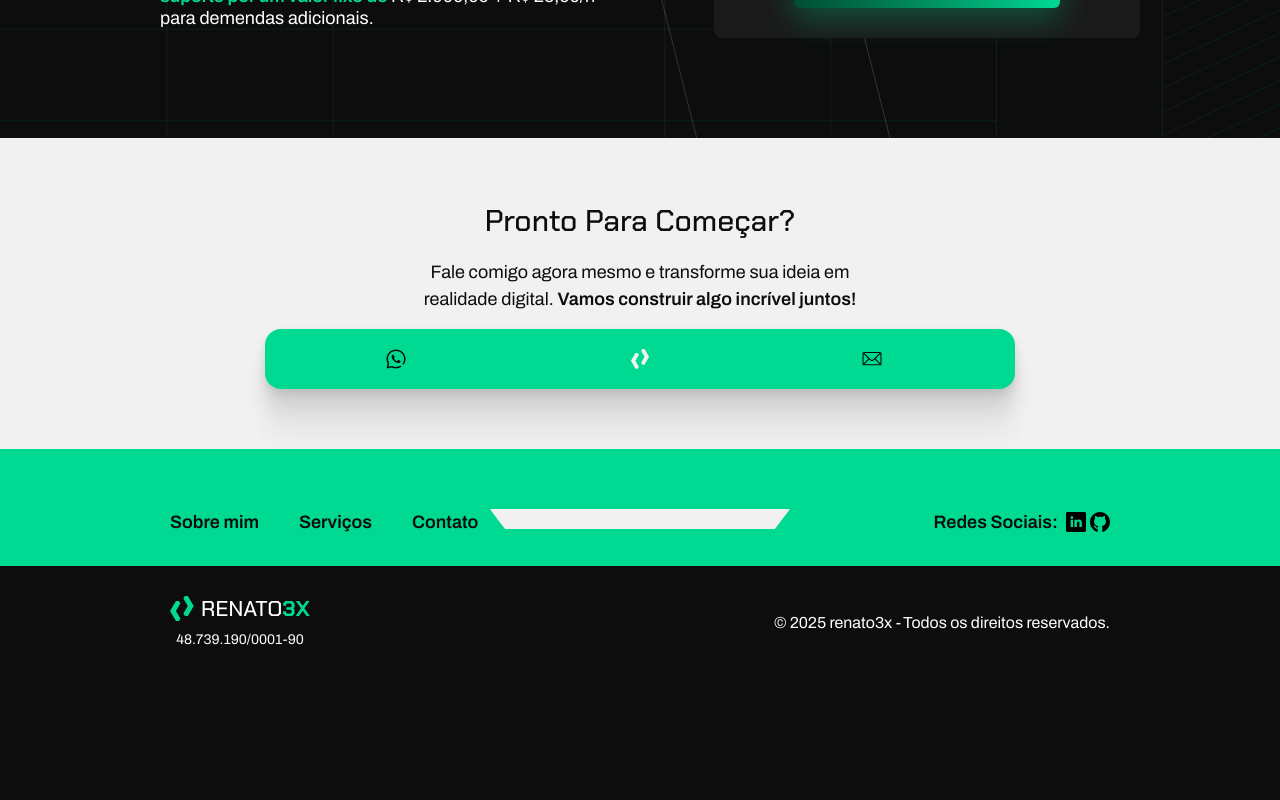
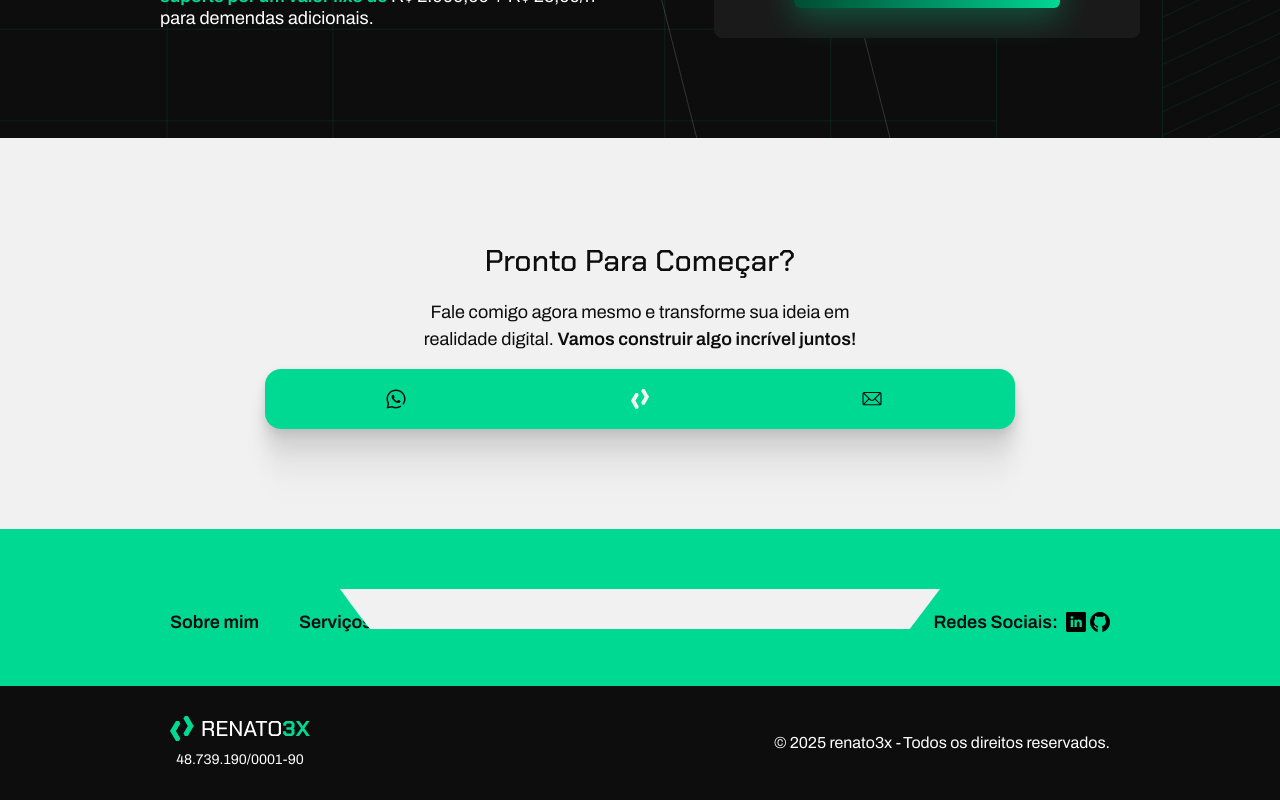
Before and after one commit to renato3x/renato3x.dev, a Next.js app: page / in a window 1280 px wide. Shown: the part 4973-5773 px from the top of the page. Before the commit the page ends 5653 px from the top, so only its background shows below. Built offline with nearby package versions, Linux system fonts and the light colour scheme; no server answers.

Commit message:
fix: fix white divider bottom

```diff
--- a/src/components/sections/footer.tsx
+++ b/src/components/sections/footer.tsx
@@ -5,11 +5,11 @@ export function Footer() {
     <footer className="flex flex-col relative items-center">
       <section className="bg-green-primary text-black-primary pt-[60px] pb-[30px] items-center flex flex-col w-full">
         <div className="absolute top-[-1] flex justify-center w-full">
-          <svg xmlns="http://www.w3.org/2000/svg" width="300" height="20" viewBox="0 0 300 20" fill="none">
+          <svg xmlns="http://www.w3.org/2000/svg" viewBox="0 0 300 20" fill="none" className="w-[300px] h-[20px] lg:h-[40px] lg:w-[600px]">
             <path d="M15.1167 20C20.6743 20 284.883 20 284.883 20L300 0H0C0 0 13 17.8833 15.1167 20Z" fill="#f1f1f1"/>
           </svg>
         </div>
-        <section className="flex flex-col px-[30px] gap-5 w-full lg:max-w-[1000px] lg:flex-row lg:items-center lg:justify-between">
+        <section className="flex flex-col px-[30px] gap-5 w-full lg:max-w-[1000px] lg:py-[20px] lg:flex-row lg:items-center lg:justify-between">
           <ul className="flex flex-col gap-1 lg:flex-row lg:gap-10">
             <li className="font-semibold lg:text-[18px]">
               <a href="#about-me">Sobre mim</a>
--- a/src/components/sections/ready-to-start.tsx
+++ b/src/components/sections/ready-to-start.tsx
@@ -4,7 +4,7 @@ import Image from 'next/image';
 
 export function ReadyToStart() {
   return (
-    <section className="flex py-[60px] px-[30px] bg-white-secondary text-black-primary justify-center" id="contact">
+    <section className="flex py-[60px] px-[30px] lg:py-[100px] bg-white-secondary text-black-primary justify-center" id="contact">
       <div className="flex flex-col gap-4 items-center grow">
         <h2 className="text-[30px] font-chakra text-center font-[500]">Pronto Para Começar?</h2>
         <p className="text-center text-[18px] md:max-w-[450px]">
```
